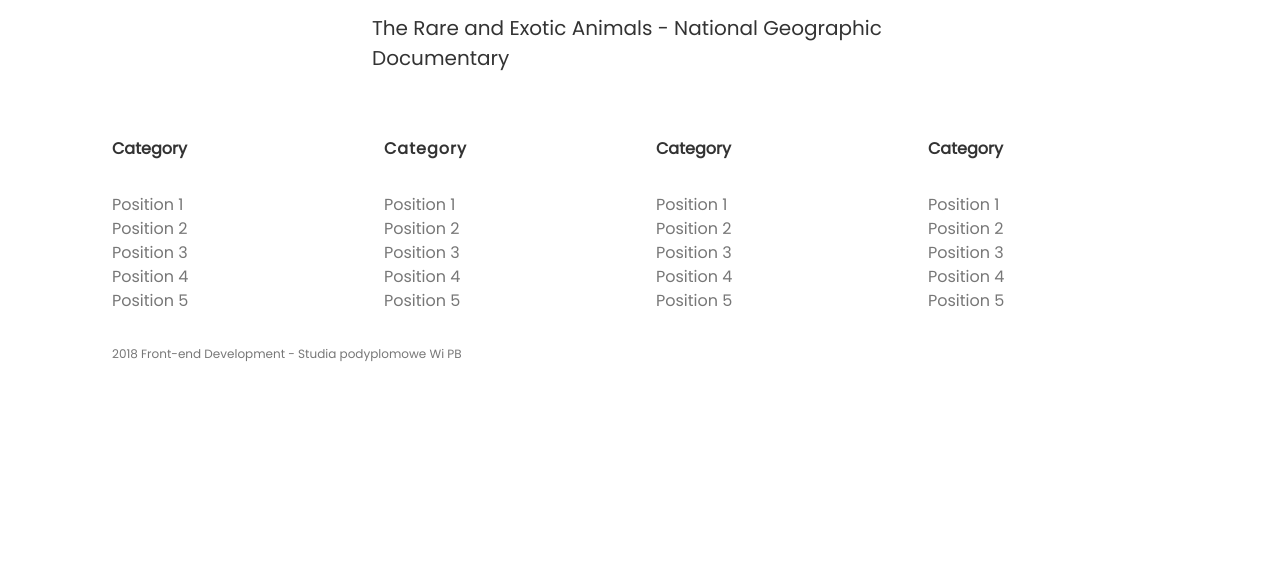
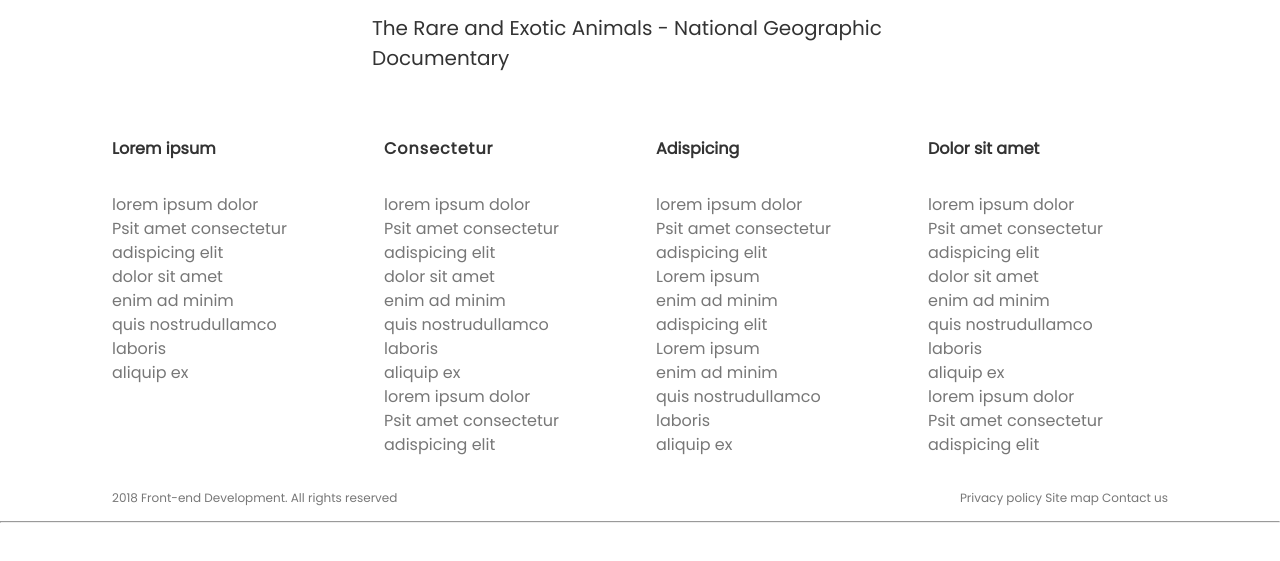
Before and after one commit to Driv3er/hakaton_v2, a plain HTML site: page web/index.html in a window 1280 px wide. Shown: the part 4427-4988 px from the top of the page. Before the commit the page ends 4854 px from the top, so only its background shows below. Drawn offline with Linux system fonts and the light colour scheme.

Commit message:
Footer, text + line

```diff
--- a/web/css/style.css
+++ b/web/css/style.css
@@ -691,3 +691,11 @@ input[type='radio']:checked + label:before {
 @keyframes run {
   100% {
     background-position-x: -234px; } }
+
+#right {
+  float: left;
+}
+
+#left {
+  float: right;
+}
--- a/web/index.html
+++ b/web/index.html
@@ -253,54 +253,77 @@
         <div class='footer-nav'>
 
             <div class='footer-nav-group'>
-                <a href='#' class='footer-nav-category' title=''>Category</a>
+                <a href='#' class='footer-nav-category' title=''>Lorem ipsum</a>
                 <ul class='footer-nav-list'>
-                    <li><a href='#' title=''>Position 1</a></li>
-                    <li><a href='#' title=''>Position 2</a></li>
-                    <li><a href='#' title=''>Position 3</a></li>
-                    <li><a href='#' title=''>Position 4</a></li>
-                    <li><a href='#' title=''>Position 5</a></li>
+                    <li><a href='#' title=''>lorem ipsum dolor</a></li>
+                    <li><a href='#' title=''>Psit amet consectetur</a></li>
+                    <li><a href='#' title=''>adispicing elit</a></li>
+                    <li><a href='#' title=''>dolor sit amet</a></li>
+                    <li><a href='#' title=''>enim ad minim</a></li>
+                    <li><a href='#' title=''>quis nostrudullamco</a></li>
+                    <li><a href='#' title=''>laboris</a></li>
+                    <li><a href='#' title=''>aliquip ex</a></li>
                 </ul>
             </div>
 
             <div class='footer-nav-group'>
-                <p class='footer-nav-category'>Category</p>
+                <p class='footer-nav-category'>Consectetur</p>
                 <ul class='footer-nav-list'>
-                    <li><a href='#' title=''>Position 1</a></li>
-                    <li><a href='#' title=''>Position 2</a></li>
-                    <li><a href='#' title=''>Position 3</a></li>
-                    <li><a href='#' title=''>Position 4</a></li>
-                    <li><a href='#' title=''>Position 5</a></li>
+                    <li><a href='#' title=''>lorem ipsum dolor</a></li>
+                    <li><a href='#' title=''>Psit amet consectetur</a></li>
+                    <li><a href='#' title=''>adispicing elit</a></li>
+                    <li><a href='#' title=''>dolor sit amet</a></li>
+                    <li><a href='#' title=''>enim ad minim</a></li>
+                    <li><a href='#' title=''>quis nostrudullamco</a></li>
+                    <li><a href='#' title=''>laboris</a></li>
+                    <li><a href='#' title=''>aliquip ex</a></li>
+                    <li><a href='#' title=''>lorem ipsum dolor</a></li>
+                    <li><a href='#' title=''>Psit amet consectetur</a></li>
+                    <li><a href='#' title=''>adispicing elit</a></li>
                 </ul>
             </div>
 
             <div class='footer-nav-group'>
-                <a href='#' class='footer-nav-category' title=''>Category</a>
+                <a href='#' class='footer-nav-category' title=''>Adispicing</a>
                 <ul class='footer-nav-list'>
-                    <li><a href='#' title=''>Position 1</a></li>
-                    <li><a href='#' title=''>Position 2</a></li>
-                    <li><a href='#' title=''>Position 3</a></li>
-                    <li><a href='#' title=''>Position 4</a></li>
-                    <li><a href='#' title=''>Position 5</a></li>
+                    <li><a href='#' title=''>lorem ipsum dolor</a></li>
+                    <li><a href='#' title=''>Psit amet consectetur</a></li>
+                    <li><a href='#' title=''>adispicing elit</a></li>
+                    <li><a href='#' title=''>Lorem ipsum</a></li>
+                    <li><a href='#' title=''>enim ad minim</a></li>
+                    <li><a href='#' title=''>adispicing elit</a></li>
+                    <li><a href='#' title=''>Lorem ipsum</a></li>
+                    <li><a href='#' title=''>enim ad minim</a></li>
+                    <li><a href='#' title=''>quis nostrudullamco</a></li>
+                    <li><a href='#' title=''>laboris</a></li>
+                    <li><a href='#' title=''>aliquip ex</a></li>
                 </ul>
             </div>
 
             <div class='footer-nav-group'>
-                <a href='#' class='footer-nav-category' title=''>Category</a>
+                <a href='#' class='footer-nav-category' title=''>Dolor sit amet</a>
                 <ul class='footer-nav-list'>
-                    <li><a href='#' title=''>Position 1</a></li>
-                    <li><a href='#' title=''>Position 2</a></li>
-                    <li><a href='#' title=''>Position 3</a></li>
-                    <li><a href='#' title=''>Position 4</a></li>
-                    <li><a href='#' title=''>Position 5</a></li>
+                    <li><a href='#' title=''>lorem ipsum dolor</a></li>
+                    <li><a href='#' title=''>Psit amet consectetur</a></li>
+                    <li><a href='#' title=''>adispicing elit</a></li>
+                    <li><a href='#' title=''>dolor sit amet</a></li>
+                    <li><a href='#' title=''>enim ad minim</a></li>
+                    <li><a href='#' title=''>quis nostrudullamco</a></li>
+                    <li><a href='#' title=''>laboris</a></li>
+                    <li><a href='#' title=''>aliquip ex</a></li>
+                    <li><a href='#' title=''>lorem ipsum dolor</a></li>
+                    <li><a href='#' title=''>Psit amet consectetur</a></li>
+                    <li><a href='#' title=''>adispicing elit</a></li>
                 </ul>
             </div>
 
         </div>
         <div class='footer-copyright'>
-            <span>2018 Front-end Development - Studia podyplomowe Wi PB</span>
+            <div id="right">2018 Front-end Development. All rights reserved</div>
+            <div id="left">Privacy policy Site map Contact us</div>
         </div>
     </div>
+    <hr>
 </footer>
 
 
```
